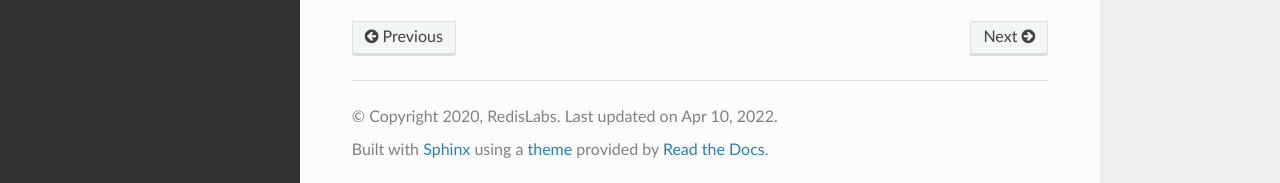
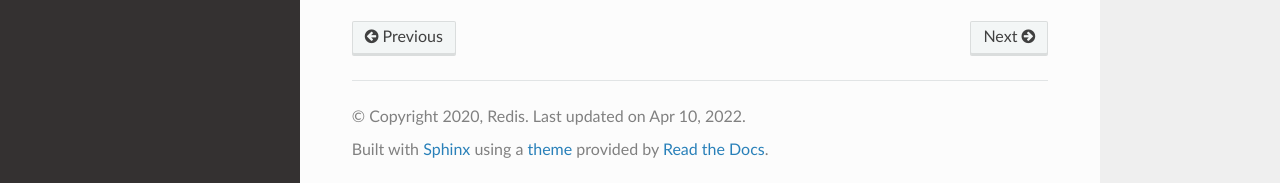
Before and after one commit to RedisAI/redisai-py, a Sphinx documentation site: the page built from docs/readme.rst, in a window 1280 px wide and 900 px high, scrolled down 508 px. Shown: the part 714-897 px from the top of the window. Built offline with Sphinx 7.4.7 and the Read the Docs theme 2.0.0, drawn with Linux system fonts in a browser that asks for light colours.

Commit message:
s/RedisLabs/Redis/ in select places (#81)

```diff
--- a/README.rst
+++ b/README.rst
@@ -21,7 +21,7 @@
         :target: https://redisai-py.readthedocs.io/en/latest/?badge=latest
 
 .. image:: https://img.shields.io/badge/Forum-RedisAI-blue
-        :target: https://forum.redislabs.com/c/modules/redisai
+        :target: https://forum.redis.com/c/modules/redisai
 
 .. image:: https://img.shields.io/discord/697882427875393627?style=flat-square
         :target: https://discord.gg/rTQm7UZ
--- a/docs/conf.py
+++ b/docs/conf.py
@@ -1,6 +1,6 @@
 project = "redisai-py"
-copyright = "2020, RedisLabs"
-author = "RedisLabs"
+copyright = "2020, Redis"
+author = "Redis"
 release = "1.0.2"
 extensions = [
     "sphinx.ext.autodoc",
--- a/pyproject.toml
+++ b/pyproject.toml
@@ -2,7 +2,7 @@
 name = "redisai"
 version = "1.2.1"
 description = "RedisAI Python Client"
-authors = ["RedisLabs <oss@redislabs.com>"]
+authors = ["Redis <oss@redis.com>"]
 license = "BSD-3-Clause"
 readme = "README.rst"
 
@@ -53,7 +53,7 @@
 "Project URL" = "https://redisai.io"
 Repository = "https://github.com/RedisAI/redisai-py"
 Documentation = "https://redisai.readhtedocs.io"
-Homepage = "https://oss.redislabs.com/redisai/"
+Homepage = "https://oss..com/redisai/"
 Tracker = "https://github.com/RedisAI/redisai-py/issues"
 
 [build-system]
```
